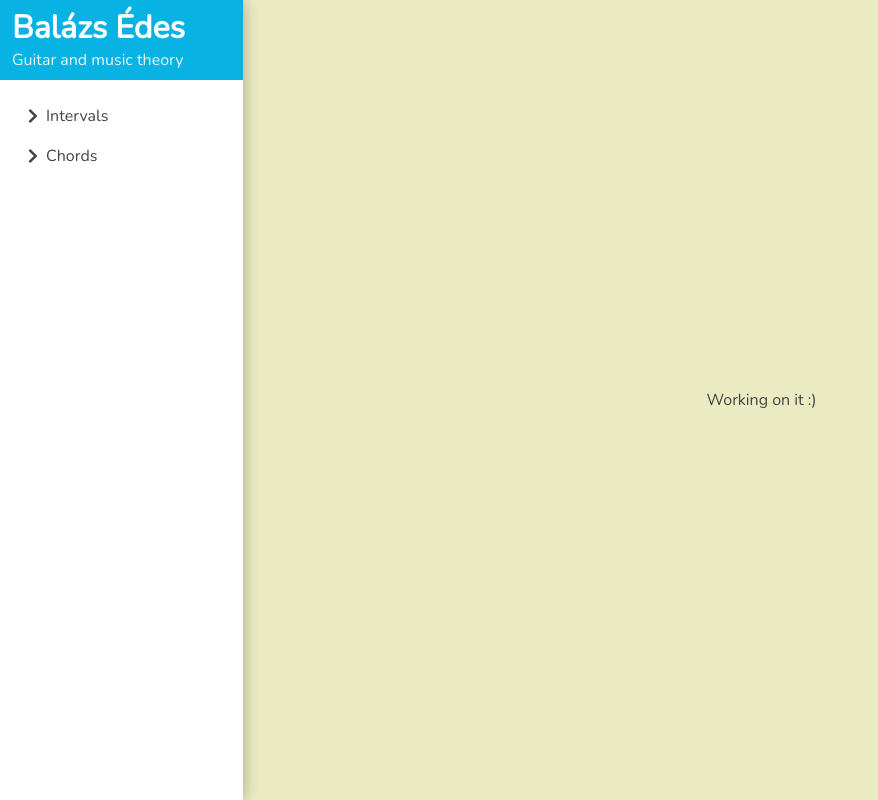
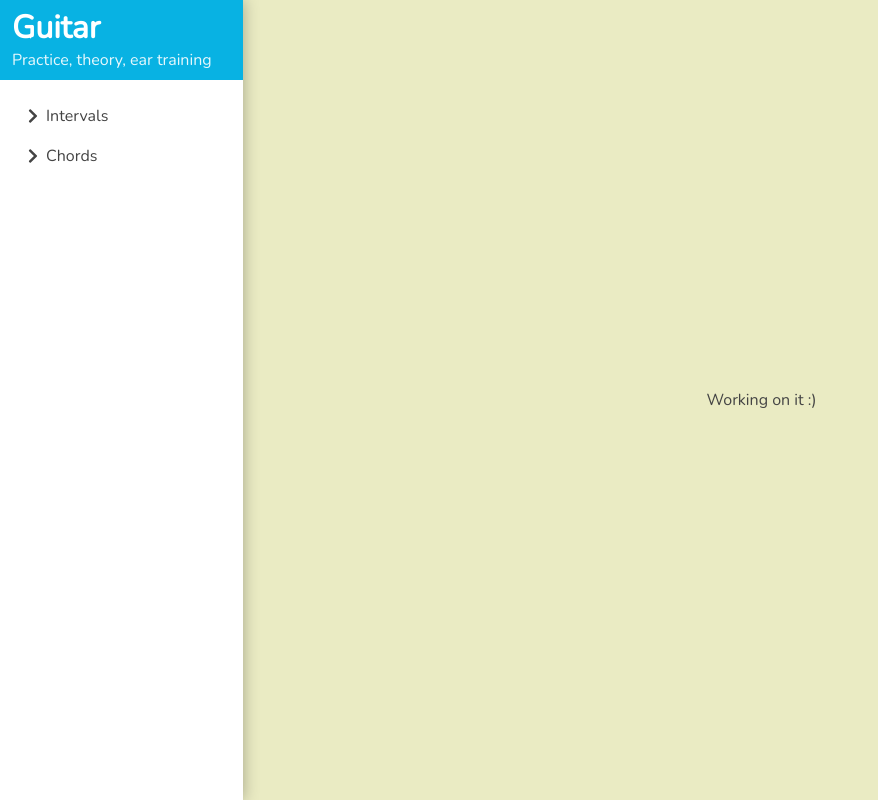
Before and after one commit to bali182/music-tutorials, a React app: page / in a window 1280 px wide. Shown: the whole page, without its empty margins (0-878 px from the left). Built offline with nearby package versions, Linux system fonts and the light colour scheme.

Commit message:
fixed routing

```diff
--- a/src/content/NavigationPanel.tsx
+++ b/src/content/NavigationPanel.tsx
@@ -1,12 +1,12 @@
 import { css } from 'emotion'
-import { isNil } from 'lodash'
+import { isNil, startsWith } from 'lodash'
 import React, { PureComponent } from 'react'
 import { RouteComponentProps, withRouter } from 'react-router'
-import { colors, gradients, shadow, spacing } from '../ux/constants'
+import { colors, spacing } from '../ux/constants'
 import { SidePanel } from '../ux/SidePanel'
 import { Tree } from '../ux/Tree'
 import { TreeItem } from '../ux/TreeItem'
-import { routes, RouteDescriptor } from './routes'
+import { routes, RouteDescriptor, flatRoutes } from './routes'
 
 type NavigationPanelProps = RouteComponentProps
 
@@ -41,7 +41,7 @@ const scrollAreaStyle = css({
 
 export class _NavigationPanel extends PureComponent<NavigationPanelProps, NavigationPanelState> {
   state = {
-    treeState: {},
+    treeState: this.buildTreeState(),
   }
 
   private onRouteSelected = (route: string) => {
@@ -82,8 +82,8 @@ export class _NavigationPanel extends PureComponent<NavigationPanelProps, Naviga
     return (
       <SidePanel>
         <div className={headerStyle}>
-          <h1 className={titleStyle}>Balázs Édes</h1>
-          <h2 className={subtitleStyle}>Guitar and music theory</h2>
+          <h1 className={titleStyle}>Guitar</h1>
+          <h2 className={subtitleStyle}>Practice, theory, ear training</h2>
         </div>
         <div className={scrollAreaStyle}>
           <Tree>{this.renderTreeItems(routes, 0)}</Tree>
@@ -91,6 +91,13 @@ export class _NavigationPanel extends PureComponent<NavigationPanelProps, Naviga
       </SidePanel>
     )
   }
+
+  private buildTreeState(): { [id: string]: boolean } {
+    const { location } = this.props
+    return flatRoutes
+      .filter((route) => startsWith(location.pathname, route.id))
+      .reduce((routes, { id }) => ({ ...routes, [id]: true }), {})
+  }
 }
 
 export const NavigationPanel = withRouter(_NavigationPanel)
--- a/src/content/routes.tsx
+++ b/src/content/routes.tsx
@@ -28,7 +28,6 @@ export const routes: RouteDescriptor[] = allWithQualifiedIds([
         id: 'ear-training',
         label: 'Ear training',
         children: [
-          { id: 'custom-practice', label: 'Custom practice' },
           {
             id: 'major-and-minor-seconds',
             label: 'Major and minor 2nd',
```
Also changed, not shown: 2 other files (tests, documents, lock files or other folders).
